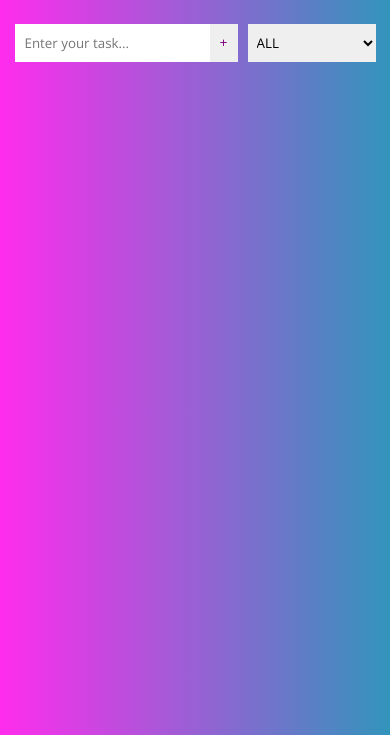
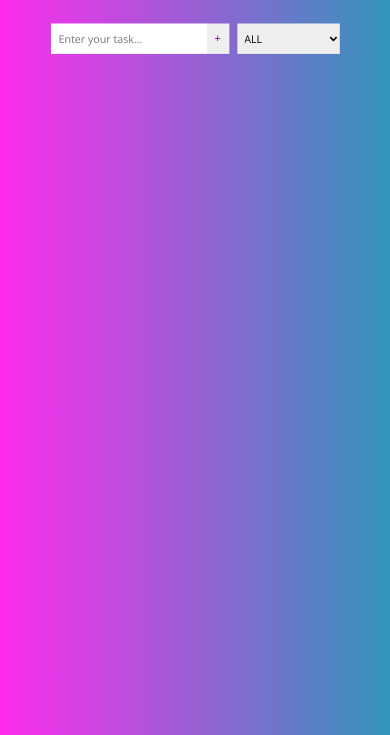
Before and after one commit to adrian-dzida/todo-app-vanillajs, a plain HTML site: page index.html in a window 390 px wide. Shown: the part 109-844 px from the top of the page. Drawn offline with nearby package versions, Linux system fonts and the light colour scheme.

Commit message:
add media queries for small screens

```diff
--- a/main.css
+++ b/main.css
@@ -127,3 +127,9 @@ body {
 .fall {
   transform: translateX(100%) scale(0.8);
 }
+
+@media screen and (max-width: 425px) {
+  .app {
+    transform: scale(0.8);
+  }
+}
```
